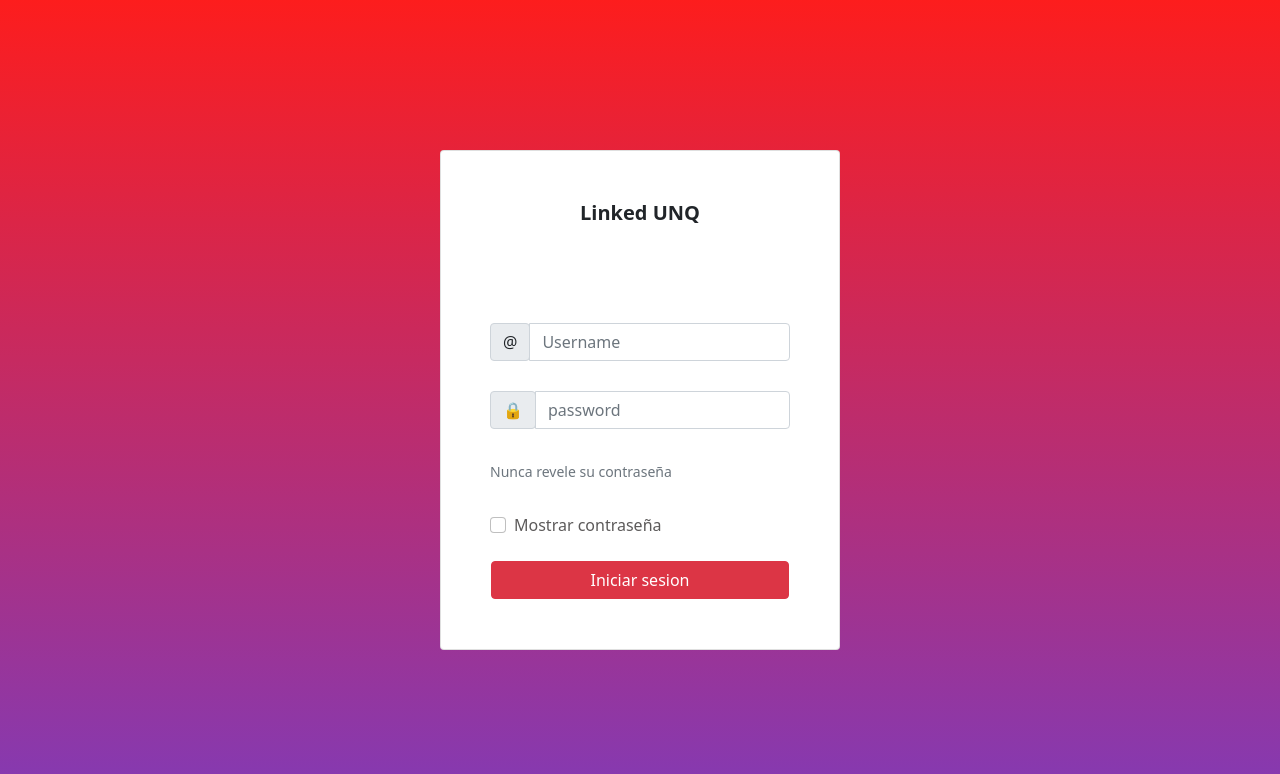
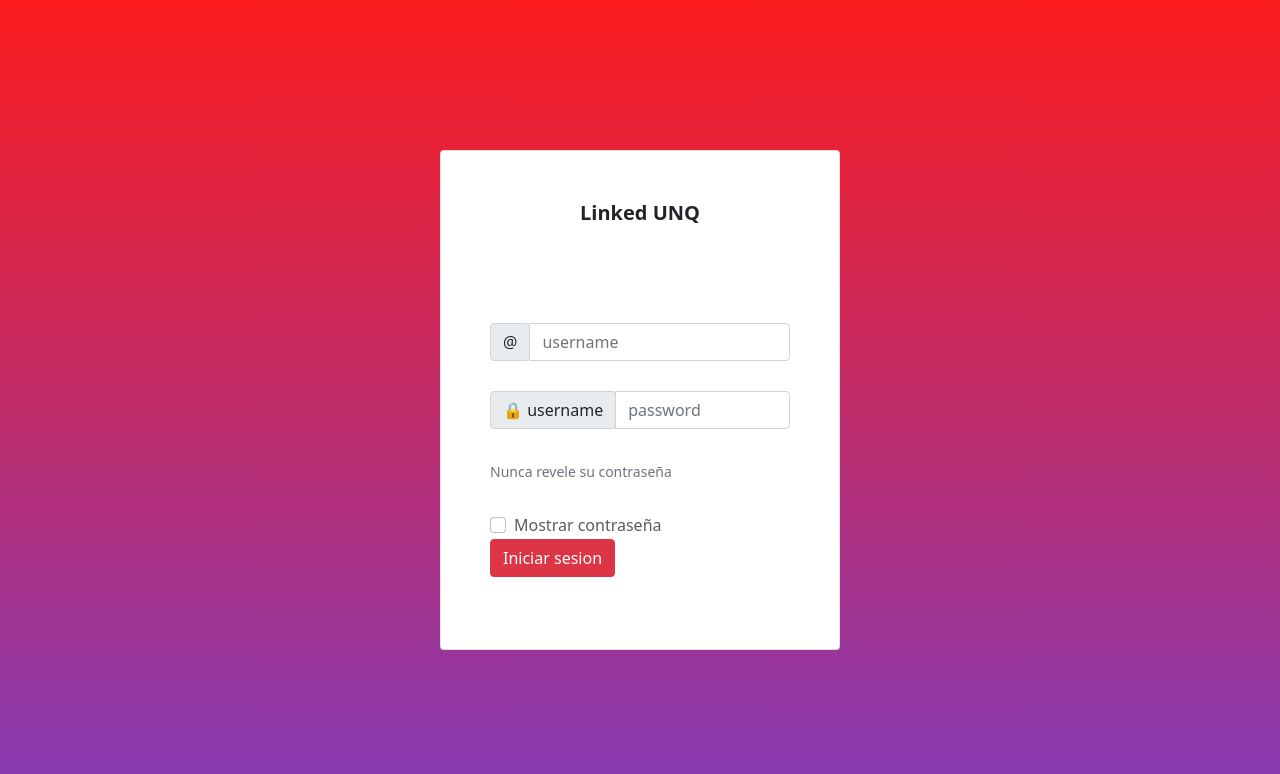
Before and after one commit to MauriBian/eis2020s2-linkedunq-frontend, a React (Create React App) app: page / in a window 1280 px wide. Shown: the top 774 px of the page. Built offline with nearby package versions, Linux system fonts and the light colour scheme.

Commit message:
codigo funcional, falta mejorarlo

```diff
--- a/package.json
+++ b/package.json
@@ -6,6 +6,8 @@
     "@testing-library/jest-dom": "^4.2.4",
     "@testing-library/react": "^9.3.2",
     "@testing-library/user-event": "^7.1.2",
+    "axios": "^0.21.0",
+    "cors": "^2.8.5",
     "popper.js": "^1.16.1",
     "react": "^16.14.0",
     "react-bootstrap": "^1.4.0",
--- a/src/view/Login.js
+++ b/src/view/Login.js
@@ -2,13 +2,17 @@ import React, { Component } from "react";
 import { form } from "bootstrap";
 import {Row,Col,InputGroup,Form,Button,Card,FormControl} from 'react-bootstrap';
 import './login.css'
-
-
+import axios from "axios"
+import  { Redirect } from 'react-router-dom'
 export default class Login extends Component{
 constructor(props){
+
     super(props);
-    this.state={password:"password"}
+    this.state={username:"username",password:"password"}
     this.cambiarDeEstado = this.cambiarDeEstado.bind(this);
+    this.iniciarSesion=this.iniciarSesion.bind(this);
+    this.handleChange = this.handleChange.bind(this);
+
 }
  cambiarDeEstado(){
     if(this.state.password=="password"){
@@ -19,34 +23,51 @@ this.setState({password:'password'})
 }
 }
 
+  handleChange(event) {
+      this.setState({[event.target.name] : event.target.value});
+    };
+
+
+iniciarSesion(e) {
+e.preventDefault();
+
+const header={  'Content-Type': 'application/json',
+                'X-Requested-With': 'XMLHttpRequest'
+                 }
+
+    axios.post('http://localhost:8080/login',
+                {username:this.state.username.replace(/ /g, ""),password:this.state.password.replace(/ /g, "")},header)
+        .then(response =>this.props.history.push('/home')).catch(error=>{alert("Usuario incorrecto")});
+}
     render(){
     return(
     <div className="login">
         <Card className="login-card">
                  <Card.Title className="title">Linked UNQ</Card.Title>
-                <Form variant="secondary" className="form">
+                <Form variant="secondary" className="form" onSubmit={this.iniciarSesion}>
                     <Form.Group controlId="formBasicEmail">
                         <InputGroup className="mb-2" >
                             <InputGroup.Prepend >
                                 <InputGroup.Text>@</InputGroup.Text>
                             </InputGroup.Prepend>
-                            <FormControl className="input" placeholder="Username" / >
+                            <FormControl className="input" name="username"placeholder={this.state.username}  onChange={this.handleChange} / >
                          </InputGroup>
                      </Form.Group>
                 <Form.Group controlId="formBasicPassword" style={{marginTop:"30px"}}>
                         <InputGroup className="mb-2" >
                             <InputGroup.Prepend >
-                                <InputGroup.Text> 🔒 </InputGroup.Text>
+                                <InputGroup.Text> 🔒 {this.state.username}</InputGroup.Text>
                              </InputGroup.Prepend>
-                             <Form.Control className="input" type={this.state.password} placeholder={this.state.password} />
+                             <Form.Control className="input" type={this.state.password} placeholder={this.state.password} onChange={this.handleChange} />
                         </InputGroup>
                  </Form.Group>
                     <Form.Group controlId="formBasicCheckbox">
                         <Form.Text className="text-muted">Nunca revele su contraseña </Form.Text>
                         <Form.Check className="myCheckbox"  label="Mostrar contraseña" onChange={this.cambiarDeEstado} style={{marginTop:"30px"}} />
                     </Form.Group>
+                 <Button variant="danger" onClick={this.iniciarSesion}>Iniciar sesion</Button>
                  </Form>
-                <Button variant="danger">Iniciar sesion</Button>
+
          </Card>
 </div>
 
--- a/src/views/SignUp.jsx
+++ b/src/views/SignUp.jsx
@@ -3,6 +3,8 @@ import '../style/SignUp.css'
 import {Form, InputGroup, Row, Card} from "react-bootstrap";
 import Col from "react-bootstrap/Col"
 import Button from "react-bootstrap/Button"
+import axios from "axios"
+import  { Redirect } from 'react-router-dom'
 
 export default class Login extends React.Component{
 
@@ -36,9 +38,19 @@ export default class Login extends React.Component{
     handleSubmit (e) {
         e.preventDefault()
 
-        if (this.state.password === this.state.repassword){
-            this.sendDataToApi()
-        }
+
+const header={  'Content-Type': 'application/json',
+                'X-Requested-With': 'XMLHttpRequest'
+                 }
+
+    axios.post('http://localhost:8080/register',
+                {username:this.state.name.replace(/ /g, ""),
+                password:this.state.password.replace(/ /g, ""),
+                firstName:this.state.name.replace(/ /g, ""),
+                lastName:this.state.lastname.replace(/ /g, ""),
+                email:this.state.email.replace(/ /g, ""),
+                },header)
+        .then(response =>alert("usuario creado con exito")).catch(error=>{alert("Usuario incorrecto")});
     }
 
     handleChange (e) {
```
Also changed, not shown: 2 other files (tests, documents, lock files or other folders).
